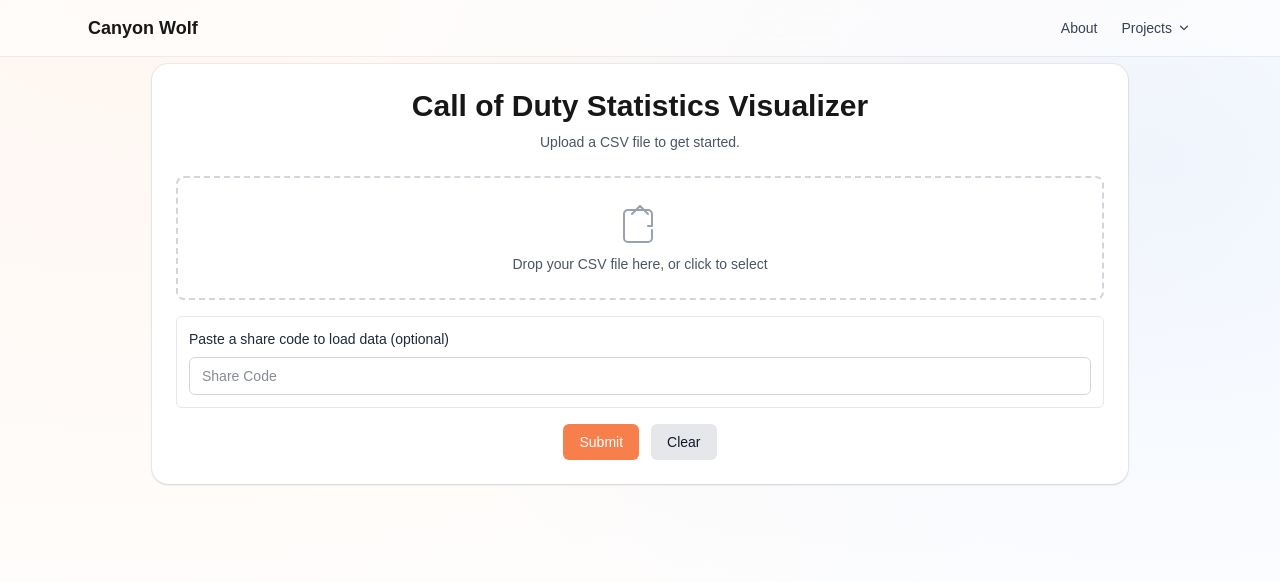
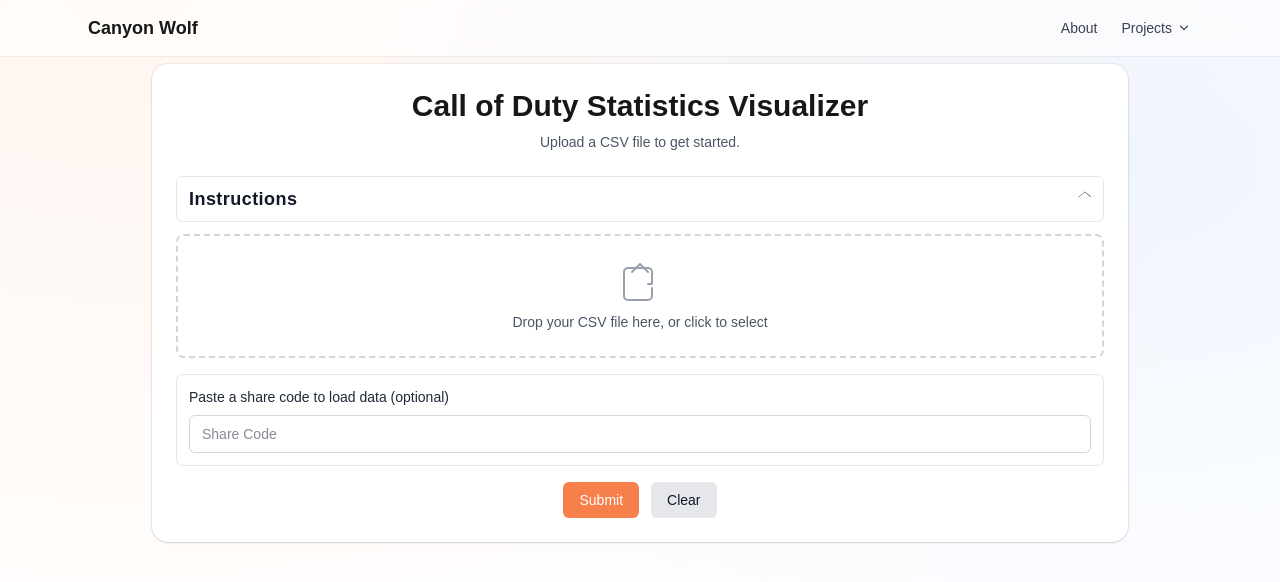
Before and after one commit to cww2697/canyonwolf-web, a Next.js app: page /projects/cod-stats in a window 1280 px wide. Shown: the top 582 px of the page. Built offline with nearby package versions, Linux system fonts and the light colour scheme.

Commit message:
Enhance COD Stats page: adjust chart tooltip styling, add CSV upload instructions accordion with accessible toggling

```diff
--- a/src/app/projects/cod-stats/components/ChartArea.tsx
+++ b/src/app/projects/cod-stats/components/ChartArea.tsx
@@ -70,9 +70,6 @@
     return d;
   };
 
-  const zeroLeftY = yLeft(0);
-  const zeroRightY = yRight(0);
-
   const [hoverIdx, setHoverIdx] = useState<number | null>(null);
   const [locked, setLocked] = useState<boolean>(false);
 
@@ -91,7 +88,7 @@
   const onClickOverlay = () => { if (hoverIdx === null) return; setLocked((l) => !l); };
 
   return (
-    <div className="w-full rounded-md border border-gray-200 dark:border-gray-800 bg-white dark:bg-gray-900 p-3">
+    <div className="w-full rounded-md border border-gray-200 dark:border-gray-800 bg-gray-50 dark:bg-gray-800 p-3">
       <div className="flex items-center justify-between mb-2">
         <div className="flex items-center gap-2">
           <div className="text-sm font-medium text-gray-800 dark:text-gray-200">Skill and K/D Ratio Over Time</div>
@@ -138,7 +135,7 @@
               )}
               {(() => {
                 const x = xForIndex(hoverIdx);
-                const boxW = 160; const boxH = 56; const pad = 8;
+                const boxW = 160; const boxH = 64; const pad = 8;
                 let bx = x + pad; if (bx + boxW > margin.left + innerW) bx = x - pad - boxW;
                 const by = Math.max(margin.top, Math.min(margin.top + innerH - boxH, yLeft(0) - boxH - 6));
                 const skillVal = parsedSkill[hoverIdx]; const kdVal = kdSeries[hoverIdx];
@@ -149,12 +146,12 @@
                     <rect x={bx} y={by} width={boxW} height={boxH} rx={6} ry={6} fill="#ffffff" stroke="#e5e7eb"/>
                     <text x={bx + 8} y={by + 16} className="fill-gray-900" fontSize={11} fontFamily={'ui-monospace, SFMono-Regular, Menlo, Monaco, Consolas, "Liberation Mono", "Courier New", monospace'}>{chron[hoverIdx]?.utc || ''}</text>
                     <g>
-                      <rect x={bx + 8} y={by + 22} width={6} height={2} fill="#3b82f6"/>
-                      <text x={bx + 18} y={by + 24} dominantBaseline="middle" className="fill-gray-900" fontSize={11}>Skill: {Number.isFinite(skillVal) ? fmtSkill(skillVal) : '—'}</text>
+                      <rect x={bx + 8} y={by + 26} width={6} height={2} fill="#3b82f6"/>
+                      <text x={bx + 18} y={by + 28} dominantBaseline="middle" className="fill-gray-900" fontSize={11}>Skill: {Number.isFinite(skillVal) ? fmtSkill(skillVal) : '—'}</text>
                     </g>
                     <g>
-                      <rect x={bx + 8} y={by + 38} width={6} height={2} fill="#10b981"/>
-                      <text x={bx + 18} y={by + 40} dominantBaseline="middle" className="fill-gray-900" fontSize={11}>K/D: {Number.isFinite(kdVal) ? fmtKD(kdVal) : '—'}</text>
+                      <rect x={bx + 8} y={by + 44} width={6} height={2} fill="#10b981"/>
+                      <text x={bx + 18} y={by + 46} dominantBaseline="middle" className="fill-gray-900" fontSize={11}>K/D: {Number.isFinite(kdVal) ? fmtKD(kdVal) : '—'}</text>
                     </g>
                   </g>
                 );
--- a/src/app/projects/cod-stats/page.tsx
+++ b/src/app/projects/cod-stats/page.tsx
@@ -74,6 +74,7 @@
 }
 
 export default function CodStatsPage() {
+  const [showInstructions, setShowInstructions] = useState<boolean>(false);
   const b64uEncode = (bin: Uint8Array) => {
     let str = '';
     for (let i = 0; i < bin.length; i++) str += String.fromCharCode(bin[i]);
@@ -390,14 +391,44 @@
         {!data ? (
           <form onSubmit={onSubmit} className="space-y-4">
             <div>
+              {/* Instructions accordion */}
+              <div className="rounded-md border border-gray-200 dark:border-gray-800 mb-3 overflow-visible">
+                <button
+                  type="button"
+                  onClick={() => setShowInstructions((v)=>!v)}
+                  aria-expanded={showInstructions}
+                  aria-controls="csv-instructions-panel"
+                  className="w-full flex items-center justify-between gap-2 px-3 py-2 pr-2 text-left text-base md:text-lg font-semibold text-gray-900 dark:text-gray-100 hover:bg-gray-50 dark:hover:bg-gray-800"
+                >
+                  <span className="tracking-wide">Instructions</span>
+                  <span className="text-gray-600 dark:text-gray-300 w-5 h-5 grid place-items-center" aria-hidden="true">
+                    <svg xmlns="http://www.w3.org/2000/svg" viewBox="0 0 16 16" fill="currentColor" className={showInstructions ? "w-4 h-4 transform rotate-180 transition-transform duration-200" : "w-4 h-4 transform rotate-0 transition-transform duration-200"}>
+                      <path fillRule="evenodd" d="M1.646 5.146a.5.5 0 0 1 .708 0L8 .5l5.646 4.646a.5.5 0 1 1-.708.708L8 1.207 2.354 5.854a.5.5 0 1 1-.708-.708" />
+                    </svg>
+                  </span>
+                </button>
+                {showInstructions && (
+                  <div id="csv-instructions-panel" className="px-3 pb-3 text-sm text-gray-700 dark:text-gray-300">
+                    <div className="mt-2 mb-2 text-xs uppercase tracking-wide text-gray-500 dark:text-gray-400">Before you upload</div>
+                    <p className="mb-2">Create a simple CSV from your Activision data using the steps below. This helps the app read your matches correctly.</p>
+                    <ul className="list-disc pl-5 space-y-1">
+                      <li><span className="font-semibold">Find the right table:</span> Open your Activision SAR export (HTML) and locate the <span className="font-semibold">Multiplayer Statistics</span> table.</li>
+                      <li><span className="font-semibold">Copy to a spreadsheet:</span> Select the entire table, <em>including the header row</em>, and paste it into Excel or Google Sheets.</li>
+                      <li><span className="font-semibold">Save as CSV:</span> Export or download that sheet as a CSV file.</li>
+                    </ul>
+                  </div>
+                )}
+              </div>
               <div className="relative rounded-lg border-2 border-dashed border-gray-300 dark:border-gray-700 hover:border-orange-500 dark:hover:border-orange-500 transition-colors p-6">
+                <p id="csv-instructions" className="sr-only">Prepare your CSV by copying the Multiplayer Statistics table from your Activision SAR HTML export into Excel or Google Sheets (including the header row), then save or download it as a CSV file.</p>
                 <input
                   id="cod-csv"
                   ref={fileInputRef}
                   type="file"
                   accept=".csv,text/csv"
                   onChange={onFileChange}
-                  className="absolute inset-0 w-full h-full opacity-0 cursor-pointer"
+                  aria-describedby="csv-instructions"
+                  className="absolute inset-0 w-full h-full opacity-0 cursor-pointer z-10"
                 />
                 <div className="text-center">
                   <svg className="mx-auto h-12 w-12 text-gray-400" stroke="currentColor" fill="none" viewBox="0 0 48 48">
```
